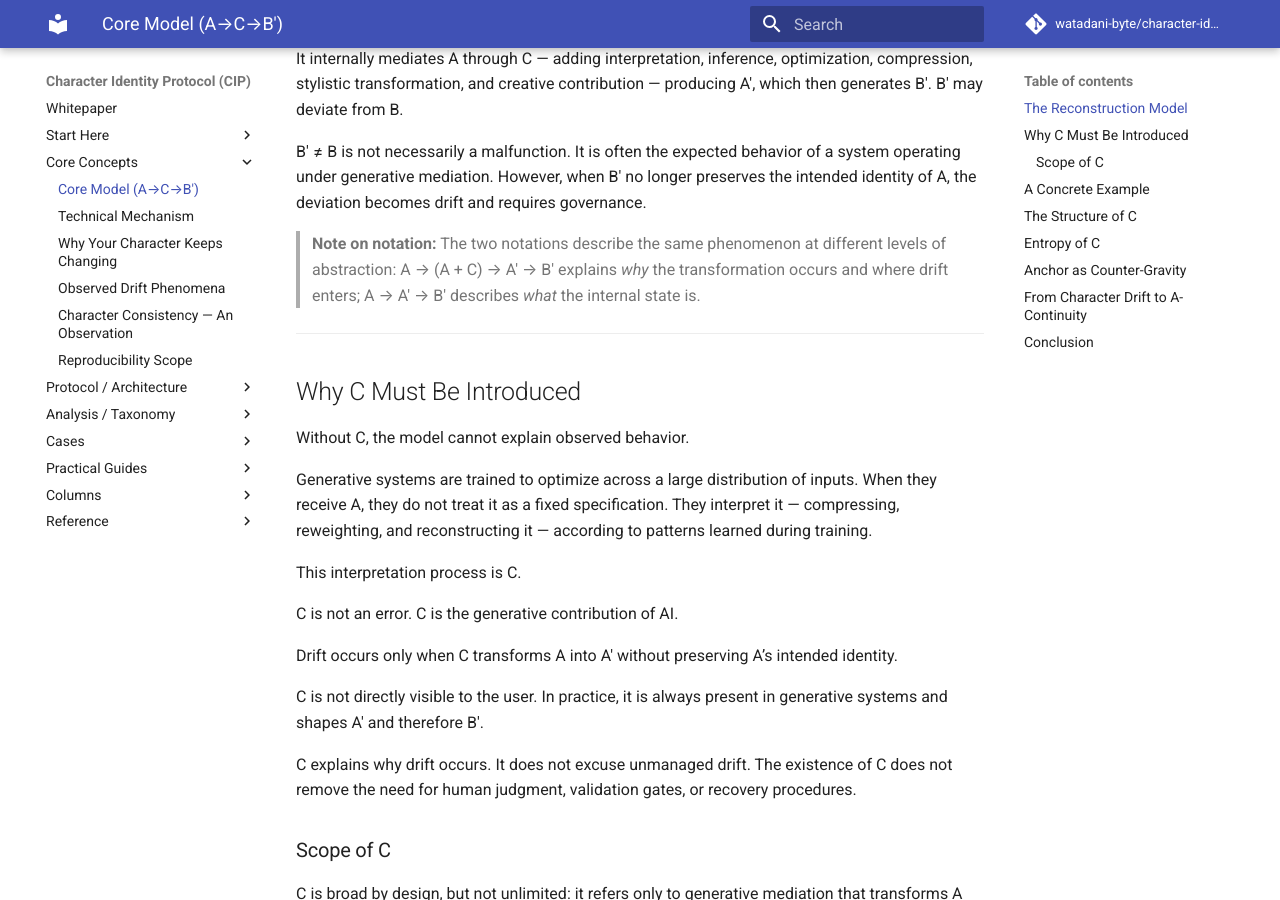
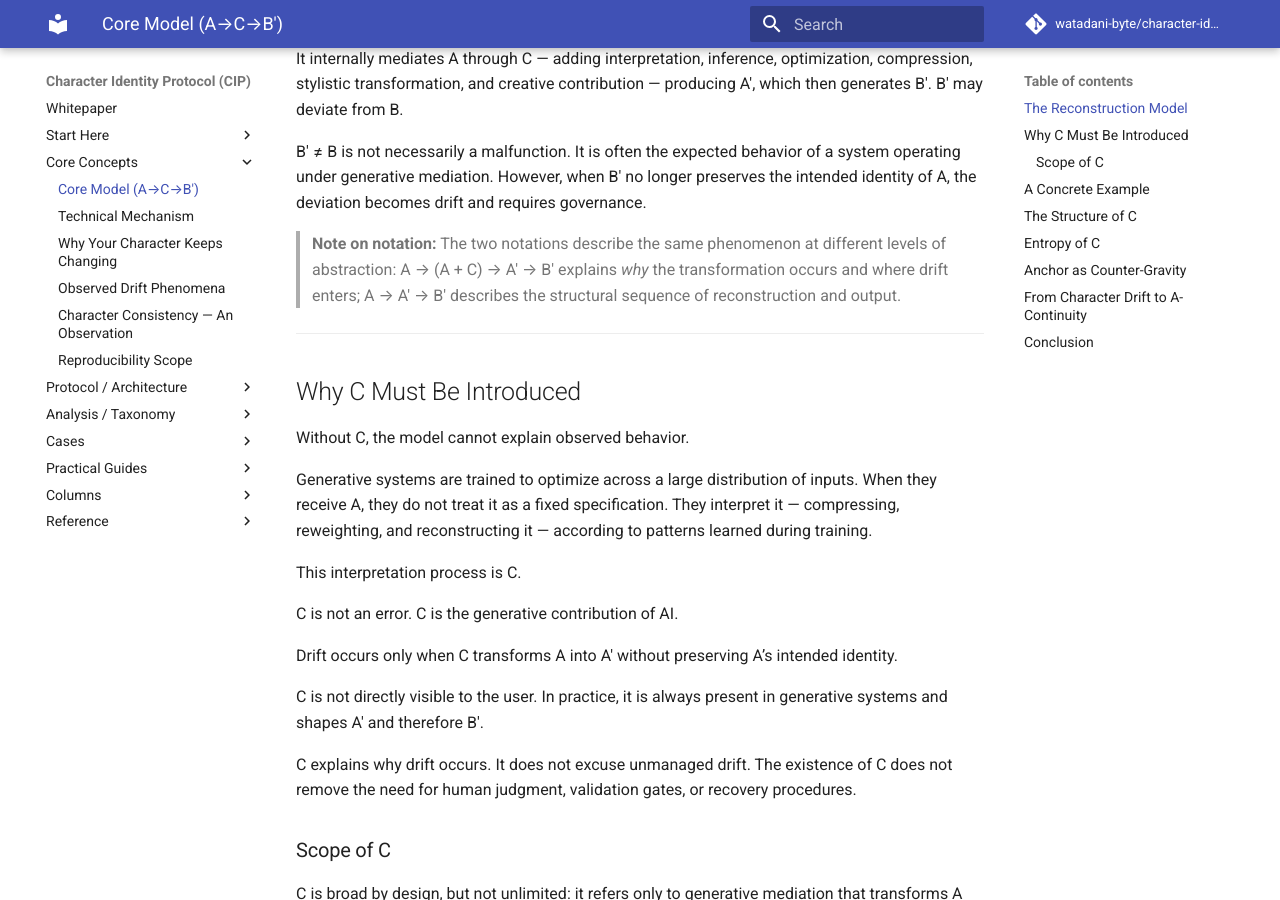
Before and after one commit to watadani-byte/character-identity-protocol, an MkDocs documentation site: the page built from docs/model_a_c_b.md, in a window 1280 px wide and 900 px high, scrolled down 975 px. Built offline with MkDocs 1.6.1 and Material for MkDocs 9.7.7, drawn with Linux system fonts in a browser that asks for light colours; comment, search, counter and statistics services are not loaded.

Commit message:
model_a_c_b.md を更新

```diff
--- a/docs/model_a_c_b.md
+++ b/docs/model_a_c_b.md
@@ -36,7 +36,7 @@ It internally mediates A through C — adding interpretation, inference, optimiz
 
 B′ ≠ B is not necessarily a malfunction. It is often the expected behavior of a system operating under generative mediation. However, when B′ no longer preserves the intended identity of A, the deviation becomes drift and requires governance.
 
-> **Note on notation:** The two notations describe the same phenomenon at different levels of abstraction: A → (A + C) → A′ → B′ explains *why* the transformation occurs and where drift enters; A → A′ → B′ describes *what* the internal state is.
+> **Note on notation:** The two notations describe the same phenomenon at different levels of abstraction: A → (A + C) → A′ → B′ explains *why* the transformation occurs and where drift enters; A → A′ → B′ describes the structural sequence of reconstruction and output.
 
 -----
 
@@ -144,7 +144,6 @@ Character consistency, instruction following, and output reliability are all aff
 
 CIP does not seek to eliminate C. It seeks to make C governable: to preserve AI’s creative contribution while preventing unapproved drift from A to A′.
 
-CIP begins from this point: identity is not assumed to persist,
-and reconstructed identity states must be validated before they are adopted.
+CIP begins from this point: identity is not assumed to persist, and reconstructed identity states must be validated before they are adopted.
 
 In its shortest form, drift means that A’s intended identity has not been preserved.
```
